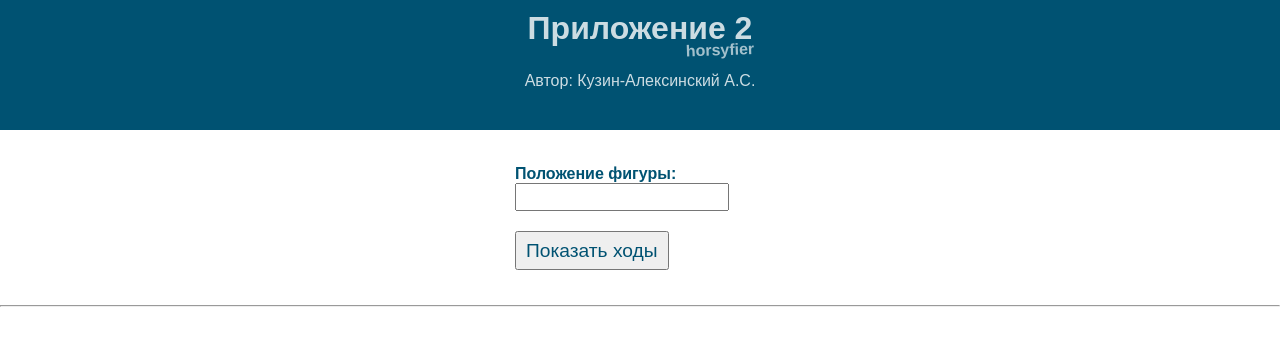
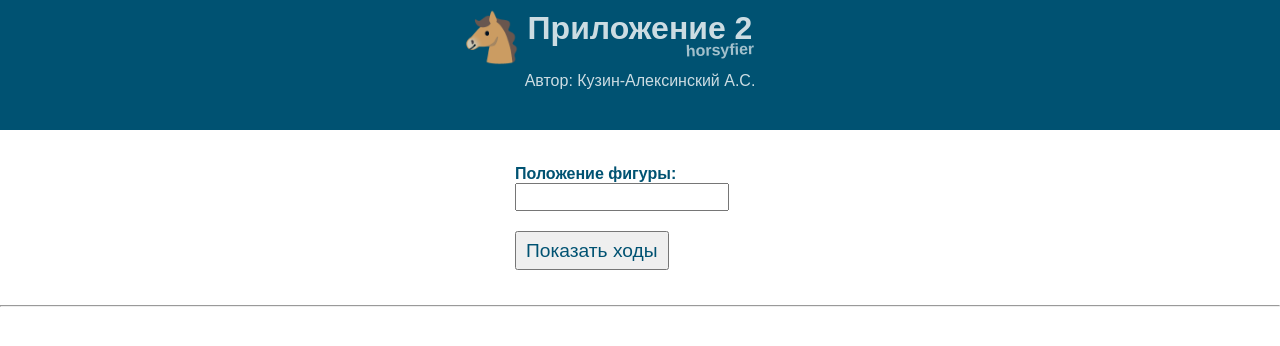
Before and after one commit to alkthegit/lb-horsyfier, a plain HTML site: page index.html in a window 1280 px wide. Shown: the top 346 px of the page. Drawn offline with Linux system fonts and the light colour scheme.

Commit message:
введены assets и лошадь

```diff
--- a/src/style.css
+++ b/assets/style.css
@@ -18,6 +18,13 @@ header h1{
     padding-top: 10px;
     opacity: 0.8;
     text-align: center;
+}
+
+header h1::before{
+    content: '🐴 ';
+    position: absolute;
+    transform: translateX(-110%);
+    font-size: 1.5em;
 }
 
 header p{
--- a/index.html
+++ b/index.html
@@ -8,7 +8,7 @@
     <meta http-equiv="X-UA-Compatible"
         content="ie=edge">
     <link rel="stylesheet"
-        href="./src/style.css">
+        href="./assets/style.css">
 
     <title>Horsyfier</title>
 </head>
```
